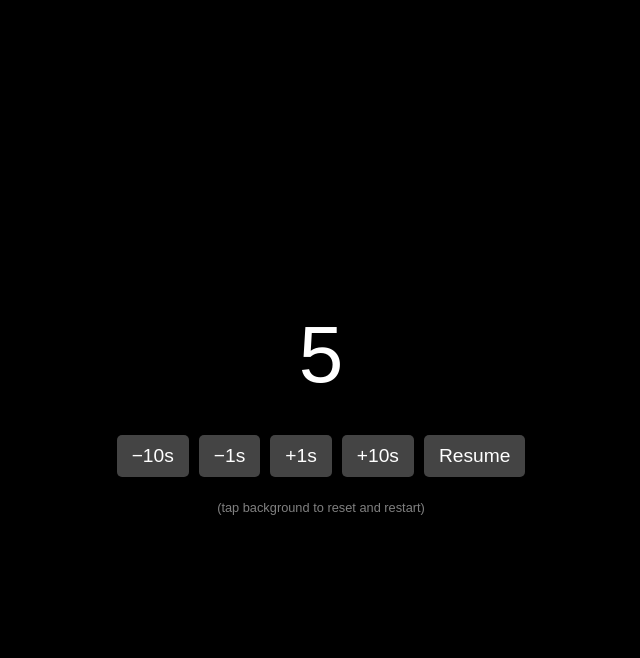
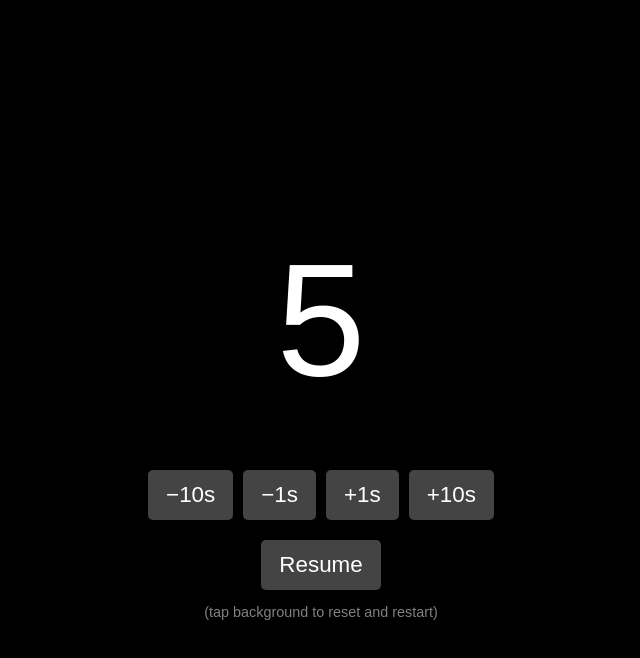
Before and after one commit to eirikese/gametimer, a plain HTML site: page index.html in a window 1280 px wide. Both pictures are taken after a click on the button "Pause". Shown: the whole page, without its empty margins (319-959 px from the left). Drawn offline with Linux system fonts and the light colour scheme.

Commit message:
Update index.html

```diff
--- a/index.html
+++ b/index.html
@@ -2,10 +2,8 @@
 <html lang="en">
 <head>
   <meta charset="UTF-8">
-  <title>Blinking Timer</title>
+  <title>Rainbow Timer</title>
   <meta name="viewport" content="width=device-width, initial-scale=1.0, user-scalable=no">
-
-  <!-- Fullscreen for iOS -->
   <meta name="apple-mobile-web-app-capable" content="yes">
   <meta name="apple-mobile-web-app-status-bar-style" content="black-translucent">
 
@@ -25,7 +23,7 @@
     }
 
     #timer {
-      font-size: 5em;
+      font-size: 10em;
       margin: 0.3em 0;
     }
 
@@ -37,9 +35,15 @@
       margin: 10px 0;
     }
 
+    .pause-row {
+      margin-top: 10px;
+      display: flex;
+      justify-content: center;
+    }
+
     button {
-      font-size: 1.2em;
-      padding: 10px 15px;
+      font-size: 1.4em;
+      padding: 12px 18px;
       border: none;
       border-radius: 5px;
       background-color: #444;
@@ -52,7 +56,7 @@
     }
 
     #info {
-      font-size: 0.8em;
+      font-size: 0.9em;
       color: gray;
       margin-top: 1em;
     }
@@ -66,6 +70,9 @@
     <button onclick="adjustTime(-1)">−1s</button>
     <button onclick="adjustTime(1)">+1s</button>
     <button onclick="adjustTime(10)">+10s</button>
+  </div>
+
+  <div class="pause-row">
     <button onclick="togglePause()" id="pauseBtn">Pause</button>
   </div>
 
@@ -78,9 +85,15 @@
     let paused = false;
     let blinkInterval = null;
     let timerInterval = null;
+    let rainbowIndex = 0;
 
     const timerDisplay = document.getElementById("timer");
     const pauseBtn = document.getElementById("pauseBtn");
+
+    const rainbowColors = [
+      "#FF0000", "#FF7F00", "#FFFF00", "#00FF00",
+      "#0000FF", "#4B0082", "#8B00FF"
+    ];
 
     function updateTimer() {
       if (paused || blinking) return;
@@ -108,16 +121,18 @@
       blinking = true;
       timerDisplay.textContent = "TIME!";
       blinkInterval = setInterval(() => {
-        const isBlack = document.body.style.backgroundColor === "black";
-        document.body.style.backgroundColor = isBlack ? "white" : "black";
-        timerDisplay.style.color = isBlack ? "black" : "white";
-      }, 200);
+        const color = rainbowColors[rainbowIndex % rainbowColors.length];
+        document.body.style.backgroundColor = color;
+        timerDisplay.style.color = "#000";
+        rainbowIndex++;
+      }, 150);
     }
 
     function stopBlinking() {
       if (blinking) {
         clearInterval(blinkInterval);
         blinking = false;
+        rainbowIndex = 0;
       }
       document.body.style.backgroundColor = "black";
       timerDisplay.style.color = "white";
@@ -130,12 +145,11 @@
     }
 
     function togglePause() {
-      if (blinking) return; // can't pause during blinking
+      if (blinking) return;
       paused = !paused;
       pauseBtn.textContent = paused ? "Resume" : "Pause";
     }
 
-    // Only reset timer if clicking outside of buttons
     document.body.addEventListener("click", (e) => {
       if (e.target.tagName === "BUTTON") return;
       startTimer();
@@ -146,7 +160,6 @@
       startTimer();
     });
 
-    // Start initially
     startTimer();
   </script>
 </body>
```
